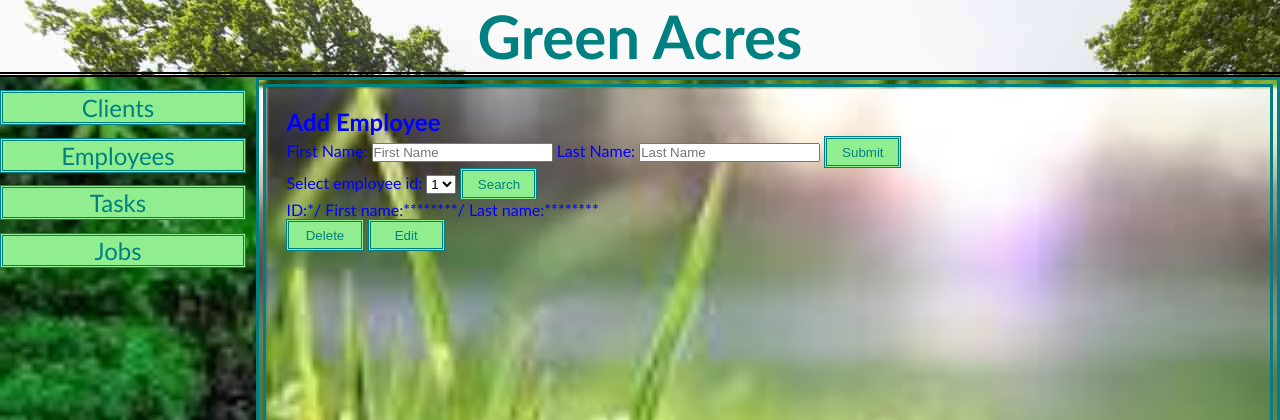
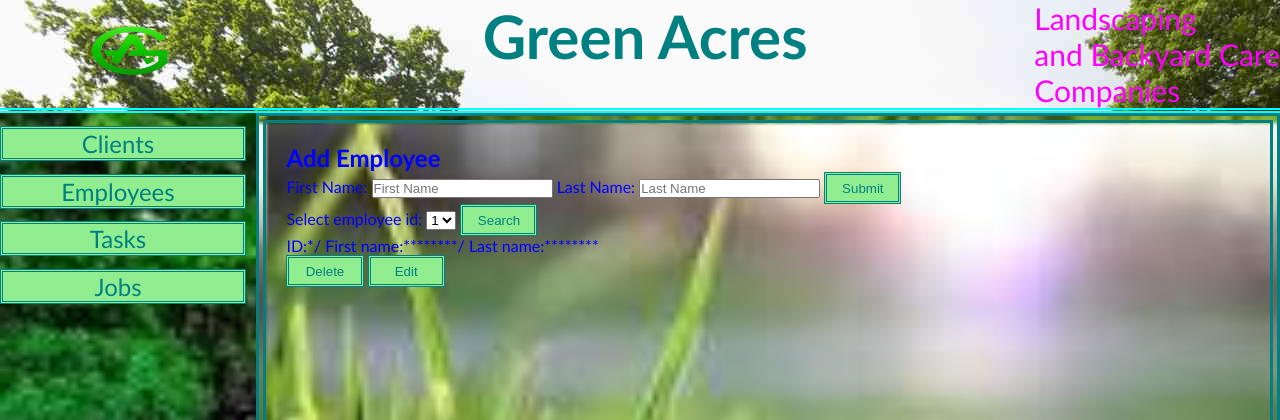
Before and after one commit to thomassmith0526/Project2, a Node server app: page /employee in a window 1280 px wide. Shown: the top 420 px of the page. Run offline with Node 20, Linux system fonts and the light colour scheme; data comes from the database, SQL or seed files in the repository; some libraries are stand-ins or nearby versions.

Commit message:
First refactor ready

```diff
--- a/public/css/style.css
+++ b/public/css/style.css
@@ -13,25 +13,27 @@ body {
 
 header {
     display: flex;
-    justify-content: center;
+    justify-content: space-between;
     font-family: 'Brush Script MT', 'Trebuchet MS', 'Lucida Sans Unicode', 'Lucida Grande', 'Lucida Sans', Arial, sans-serif;
     background-image: url('../images/lawn.jpg');
-    border-color: teal;
     border-bottom: double;
     border-width: 5px;
+    border-color: cyan;
     width: 100%;
     height: 20%;
     font-size: 30px;
 }
 
 .logo {
-    align-self: flex-start;
-    background-image: url('../images/logo.png');
-    display: block;
+    justify-self: flex-start;
 }
 
 .title {
     color: teal;
+}
+
+.description {
+    color: magenta;
 }
 
 main {
--- a/public/js/employee.js
+++ b/public/js/employee.js
@@ -2,6 +2,7 @@ const submit = document.getElementById('submit');
 const search = document.getElementById('search');
 const edit = document.getElementById('edit');
 const del = document.getElementById('delete');
+var len = document.getElementById('selection').length;
 
 //This function works like Micah's but with less fields
 async function employeeHandler(event) {
@@ -9,7 +10,7 @@ async function employeeHandler(event) {
 
     const first_name = document.getElementById('first_name').value;
     const last_name = document.getElementById('last_name').value;
-    const employee_id = document.getElementById('selection').length + 1;
+    const employee_id = Number(document.getElementById('selection')[len - 1].value) + 1;
 
     if (first_name == "" || last_name == "") {
         window.alert("Please, input required fields before adding employee");
--- a/views/layouts/main.handlebars
+++ b/views/layouts/main.handlebars
@@ -11,8 +11,9 @@
 
 <body>
   <header>
-    <div class="logo"></div>
+    <img src='../images/logo.png' alt='logo' class="logo" height="100vh" width="20%"></img>
     <h1><a href="/" class="title" style="text-decoration: none;">Green Acres</a></h1>
+    <p class="description">Landscaping <br> and Backyard Care <br> Companies</p>
   </header>
 
   <main>
```
Also changed, not shown: seeds/job-seeds.js (+4 -4 lines).
